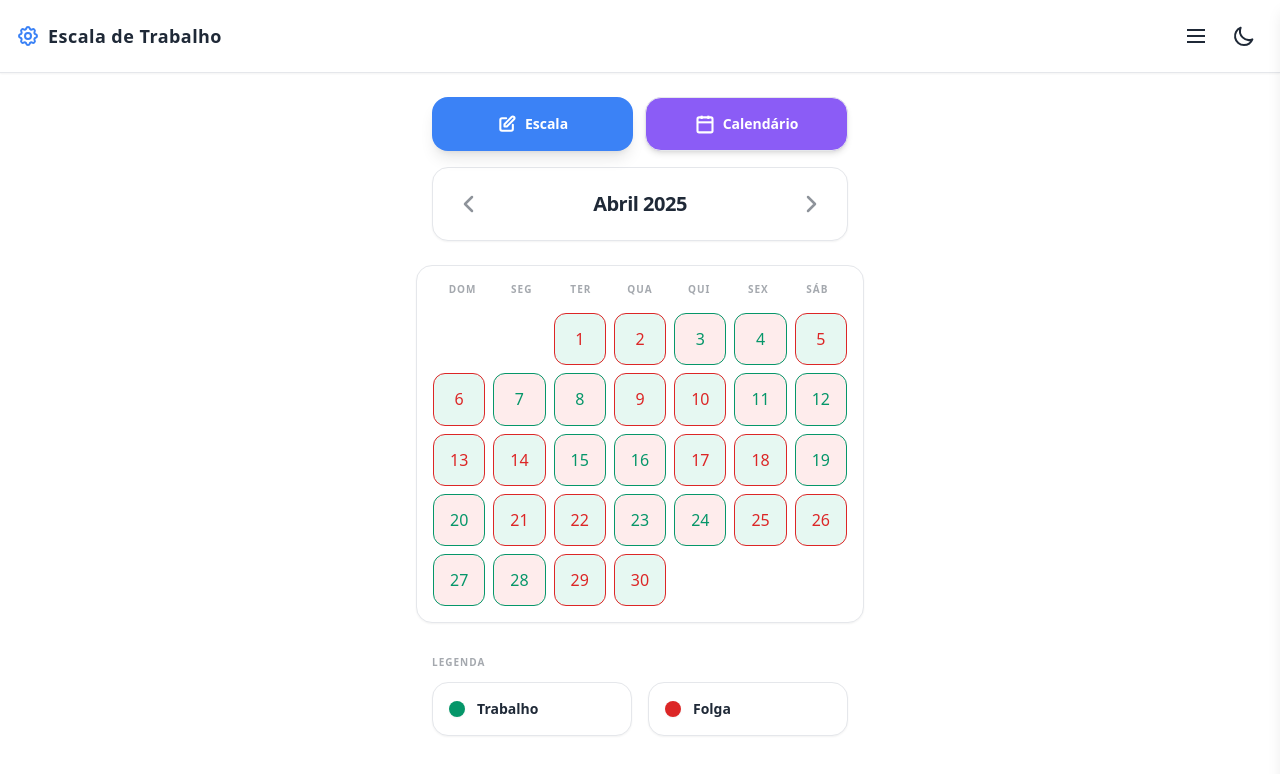
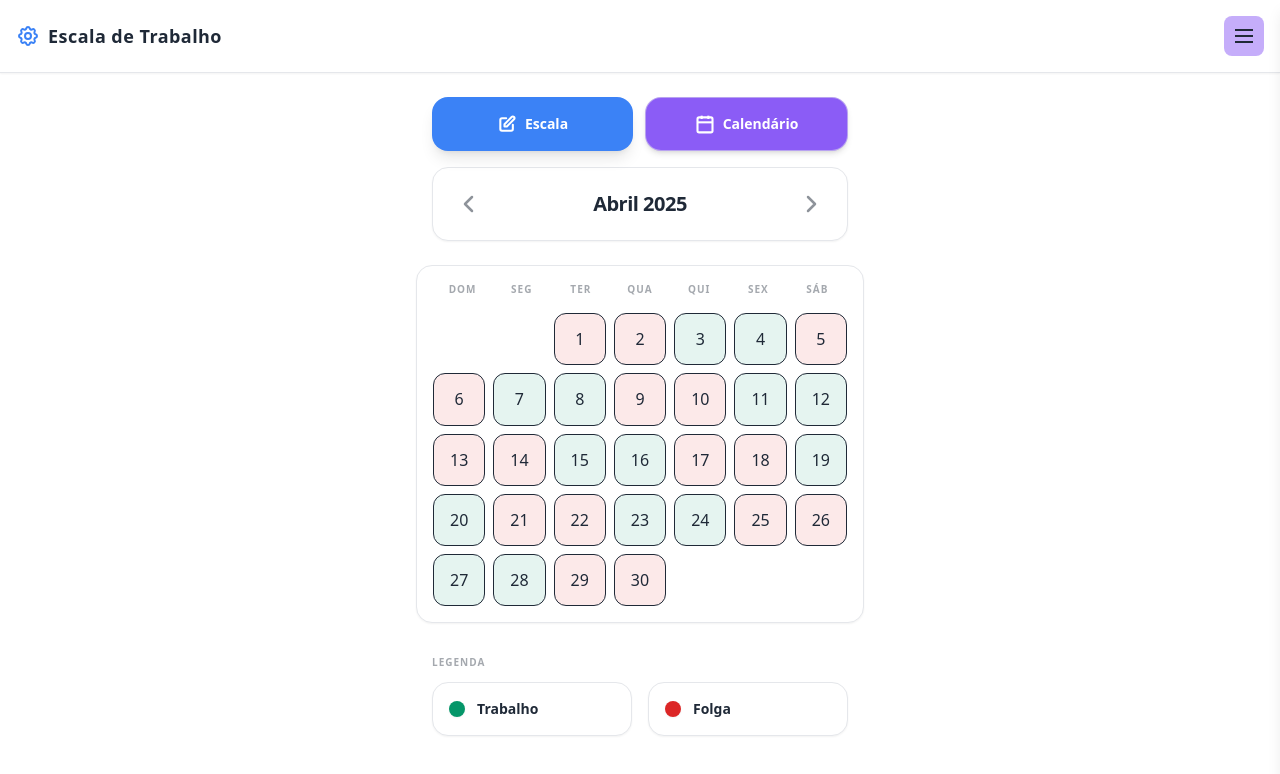
Before and after one commit to Bosguega/EscalaTrabalhoV2, a Vue app: page / in a window 1280 px wide. Shown: the top 774 px of the page. Built offline with nearby package versions, Linux system fonts and the light colour scheme.

Commit message:
melhorias nos temas

```diff
--- a/dev-dist/sw.js
+++ b/dev-dist/sw.js
@@ -82,7 +82,7 @@ define(['./workbox-ce4f0d5f'], (function (workbox) { 'use strict';
     "revision": "3ca0b8505b4bec776b69afdba2768812"
   }, {
     "url": "index.html",
-    "revision": "0.dhnmvjigv3"
+    "revision": "0.fa8unc95f5g"
   }], {});
   workbox.cleanupOutdatedCaches();
   workbox.registerRoute(new workbox.NavigationRoute(workbox.createHandlerBoundToURL("index.html"), {
--- a/src/assets/tailwind.css
+++ b/src/assets/tailwind.css
@@ -3,7 +3,6 @@
 @tailwind utilities;
 
 :root {
-
   font-family: system-ui, Avenir, Helvetica, Arial, sans-serif;
   line-height: 1.5;
   font-weight: 400;
@@ -13,77 +12,82 @@
   -webkit-font-smoothing: antialiased;
   -moz-osx-font-smoothing: grayscale;
 
-
-  --color-primary: #3B82F6;
-  --color-secondary: #8B5CF6;
-  --color-background: #FFFFFF;
-  --color-text: #1F2937;
-  --color-border: #E5E7EB;
-  --color-trabalho: #059669;
-  --color-folga: #DC2626;
+  /* Theme: Light (Default) */
+  --color-primary: 59 130 246;
+  --color-secondary: 139 92 246;
+  --color-background: 255 255 255;
+  --color-text: 31 41 55;
+  --color-border: 229 231 235;
+  --color-trabalho: 5 150 105;
+  --color-folga: 220 38 38;
+  --color-card: 255 255 255;
 }
 
-.dark,
 .theme-dark {
-  --color-primary: #2563EB;
-  --color-primary-rgb: 37, 99, 235;
-  --color-secondary: #1E293B;
-  --color-background: #020617;
-  --color-background-rgb: 2, 6, 23;
-  --color-text: #F8FAFC;
-  --color-text-rgb: 248, 250, 252;
-  --color-border: #1E293B;
-  --color-trabalho: #EF4444;
-  --color-trabalho-rgb: 239, 68, 68;
-  --color-folga: #10B981;
-  --color-folga-rgb: 16, 185, 129;
-  --color-card: #0F172A;
+  --color-primary: 37 99 235;
+  --color-secondary: 30 41 59;
+  --color-background: 17 24 39;
+  --color-text: 255 255 255;
+  --color-border: 55 65 81;
+  --color-trabalho: 248 113 113;
+  --color-folga: 52 211 153;
+  --color-card: 31 41 55;
 }
 
-/* Novos Temas */
+/* Maintain .dark for legacy or global dark parts if needed, alias it to dark variables */
+.dark {
+  --color-primary: 37 99 235;
+  --color-secondary: 30 41 59;
+  --color-background: 17 24 39;
+  --color-text: 255 255 255;
+  --color-border: 55 65 81;
+  --color-trabalho: 248 113 113;
+  --color-folga: 52 211 153;
+  --color-card: 31 41 55;
+}
 
 .theme-ocean {
-  --color-primary: #0EA5E9;
-  --color-secondary: #06B6D4;
-  --color-background: #F0F9FF;
-  --color-text: #0C4A6E;
-  --color-border: #BAE6FD;
-  --color-trabalho: #0891B2;
-  --color-folga: #E11D48;
+  --color-primary: 14 165 233;
+  --color-secondary: 6 182 212;
+  --color-background: 240 249 255;
+  --color-text: 12 74 110;
+  --color-border: 186 230 253;
+  --color-trabalho: 8 145 178;
+  --color-folga: 225 29 72;
+  --color-card: 240 249 255;
 }
 
 .theme-nature {
-  --color-primary: #10B981;
-  --color-secondary: #84CC16;
-  --color-background: #F0FDF4;
-  --color-text: #064E3B;
-  --color-border: #DCFCE7;
-  --color-trabalho: #059669;
-  --color-folga: #B91C1C;
+  --color-primary: 16 185 129;
+  --color-secondary: 132 204 22;
+  --color-background: 240 253 244;
+  --color-text: 6 78 59;
+  --color-border: 220 252 231;
+  --color-trabalho: 5 150 105;
+  --color-folga: 185 28 28;
+  --color-card: 240 253 244;
 }
 
 .theme-sunset {
-  --color-primary: #F59E0B;
-  --color-secondary: #EC4899;
-  --color-background: #FFFBEB;
-  --color-text: #78350F;
-  --color-border: #FEF3C7;
-  --color-trabalho: #D97706;
-  --color-folga: #BE123C;
+  --color-primary: 245 158 11;
+  --color-secondary: 236 72 153;
+  --color-background: 255 251 235;
+  --color-text: 120 53 15;
+  --color-border: 254 243 199;
+  --color-trabalho: 217 119 6;
+  --color-folga: 190 18 60;
+  --color-card: 255 251 235;
 }
 
 .theme-space {
-  --color-primary: #818CF8;
-  --color-secondary: #C084FC;
-  --color-background: #0F172A;
-  --color-text: #F1F5F9;
-  --color-border: #1E293B;
-  --color-trabalho: #4ADE80;
-  --color-folga: #FB7185;
-}
-
-.bg-card {
-  background-color: var(--color-card, var(--color-background));
+  --color-primary: 129 140 248;
+  --color-secondary: 192 132 252;
+  --color-background: 15 23 42;
+  --color-text: 241 245 249;
+  --color-border: 30 41 59;
+  --color-trabalho: 74 222 128;
+  --color-folga: 251 113 133;
+  --color-card: 15 23 42;
 }
 
 a {
--- a/src/components/AreaCalendario.vue
+++ b/src/components/AreaCalendario.vue
@@ -33,9 +33,9 @@
               : 'transparent',
             backgroundColor: dia.ativo
               ? scheduleStore.isDiaTrabalho(new Date(ano, mes, Number(dia.numero)), props.dataInicial, props.escala)
-                ? 'rgba(var(--color-trabalho-rgb, 239, 68, 68), 0.1)'
+                ? 'rgb(var(--color-trabalho) / 0.1)'
                 : scheduleStore.isDiaFolga(new Date(ano, mes, Number(dia.numero)), props.dataInicial, props.escala)
-                  ? 'rgba(var(--color-folga-rgb, 16, 185, 129), 0.1)'
+                  ? 'rgb(var(--color-folga) / 0.1)'
                   : 'transparent'
               : 'transparent',
             color: dia.ativo
@@ -44,7 +44,7 @@
                 : scheduleStore.isDiaFolga(new Date(ano, mes, Number(dia.numero)), props.dataInicial, props.escala)
                   ? 'var(--color-folga)'
                   : 'var(--color-text)')
-              : 'rgba(var(--color-text-rgb, 255, 255, 255), 0.2)'
+              : 'rgb(var(--color-text) / 0.2)'
           }"
           @click="abrirModalAnotacoes(dia)"
         >
--- a/src/components/Cabecalho.vue
+++ b/src/components/Cabecalho.vue
@@ -21,27 +21,11 @@
             <line x1="3" y1="18" x2="21" y2="18" />
           </svg>
         </button>
-        <!-- Botão de tema -->
-        <button
-          @click="toggleTheme"
-          class="p-2 rounded-lg bg-secondary/50 text-text hover:bg-secondary focus:outline-none transition-colors"
-          aria-label="Alternar tema"
-        >
-          <!-- Ícone de sol/lua -->
-          <svg v-if="!isDark" xmlns="http://www.w3.org/2000/svg" class="w-6 h-6" fill="none" viewBox="0 0 24 24" stroke="currentColor">
-            <path stroke-linecap="round" stroke-linejoin="round" stroke-width="2" d="M20.354 15.354A9 9 0 018.646 3.646 9.003 9.003 0 0012 21a9.003 9.003 0 008.354-5.646z" />
-          </svg>
-          <svg v-else xmlns="http://www.w3.org/2000/svg" class="w-6 h-6" fill="none" viewBox="0 0 24 24" stroke="currentColor">
-            <path stroke-linecap="round" stroke-linejoin="round" stroke-width="2" d="M12 3v1m0 16v1m9-9h-1M4 12H3m15.364 6.364l-.707-.707M6.343 6.343l-.707-.707m12.728 0l-.707.707M6.343 17.657l-.707.707M16 12a4 4 0 11-8 0 4 4 0 018 0z" />
-          </svg>
-        </button>
       </div>
     </header>
   </template>
 
   <script setup lang="ts">
-  import { isDark, toggleTheme } from '../utils/theme'
-
   const emit = defineEmits(['toggle-sidebar'])
 
   function toggleSidebar() {
--- a/src/components/ModalAnoCompleto.vue
+++ b/src/components/ModalAnoCompleto.vue
@@ -61,9 +61,9 @@
                     ? 'var(--color-folga)'
                     : 'transparent',
                 backgroundColor: scheduleStore.isDiaTrabalho(new Date(anoSelecionado, mes.numero, dia), dataInicialObj, props.escala)
-                  ? 'rgba(var(--color-trabalho-rgb, 239, 68, 68), 0.15)'
+                  ? 'rgb(var(--color-trabalho) / 0.15)'
                   : scheduleStore.isDiaFolga(new Date(anoSelecionado, mes.numero, dia), dataInicialObj, props.escala)
-                    ? 'rgba(var(--color-folga-rgb, 16, 185, 129), 0.15)'
+                    ? 'rgb(var(--color-folga) / 0.15)'
                     : 'transparent',
                 color: scheduleStore.isDiaTrabalho(new Date(anoSelecionado, mes.numero, dia), dataInicialObj, props.escala)
                   ? 'var(--color-trabalho)'
--- a/src/utils/theme.ts
+++ b/src/utils/theme.ts
@@ -11,18 +11,18 @@ interface ThemeInfo {
 }
 
 export const availableThemes: ThemeInfo[] = [
-  { name: 'light', label: 'Claro', color: '#f3f4f6' },
-  { name: 'dark', label: 'Escuro', color: '#020617' },
-  { name: 'ocean', label: 'Oceano', color: '#3b82f6' },
+  { name: 'light', label: 'Claro', color: '#ffffff' },
+  { name: 'dark', label: 'Escuro', color: '#111827' },
+  { name: 'ocean', label: 'Oceano', color: '#0ea5e9' },
   { name: 'nature', label: 'Natureza', color: '#10b981' },
   { name: 'sunset', label: 'Pôr do Sol', color: '#f59e0b' },
-  { name: 'space', label: 'Espaço', color: '#6366f1' },
+  { name: 'space', label: 'Espaço', color: '#818cf8' },
 ]
 
-// Estado do tema
+// Estado global do tema
 const currentTheme = ref<ThemeName>('dark')
 
-// Computed para compatibilidade com código antigo
+// Verifica se o tema atual é do tipo escuro (útil para lógica de UI condicional)
 const isDark = computed(() => ['dark', 'space'].includes(currentTheme.value))
 
 interface ThemeColors {
@@ -35,79 +35,81 @@ interface ThemeColors {
   folga: string
 }
 
+// Representação em HEX para uso em JS (ex: seletores de cor, canvas, etc.)
 const themes: Record<ThemeName, ThemeColors> = {
   light: {
-    primary: '#3B82F6', secondary: '#8B5CF6', background: '#FFFFFF', text: '#1F2937', border: '#E5E7EB', trabalho: '#059669', folga: '#DC2626'
+    primary: '#3b82f6', secondary: '#8b5cf6', background: '#ffffff', text: '#1f2937', border: '#e5e7eb', trabalho: '#059669', folga: '#dc2626'
   },
   dark: {
-    primary: '#2563EB', secondary: '#1E293B', background: '#020617', text: '#F8FAFC', border: '#1E293B', trabalho: '#EF4444', folga: '#10B981'
+    primary: '#2563eb', secondary: '#1e293b', background: '#111827', text: '#ffffff', border: '#374151', trabalho: '#f87171', folga: '#34d399'
   },
   ocean: {
-    primary: '#0EA5E9', secondary: '#06B6D4', background: '#F0F9FF', text: '#0C4A6E', border: '#BAE6FD', trabalho: '#0891B2', folga: '#E11D48'
+    primary: '#0ea5e9', secondary: '#06b6d4', background: '#f0f9ff', text: '#0c4a6e', border: '#bae6fd', trabalho: '#0891b2', folga: '#e11d48'
   },
   nature: {
-    primary: '#10B981', secondary: '#84CC16', background: '#F0FDF4', text: '#064E3B', border: '#DCFCE7', trabalho: '#059669', folga: '#B91C1C'
+    primary: '#10b981', secondary: '#84cc16', background: '#f0fdf4', text: '#064e3b', border: '#dcfce7', trabalho: '#059669', folga: '#b91c1c'
   },
   sunset: {
-    primary: '#F59E0B', secondary: '#EC4899', background: '#FFFBEB', text: '#78350F', border: '#FEF3C7', trabalho: '#D97706', folga: '#BE123C'
+    primary: '#f59e0b', secondary: '#ec4899', background: '#fffbeb', text: '#78350f', border: '#fef3c7', trabalho: '#d97706', folga: '#be123c'
   },
   space: {
-    primary: '#818CF8', secondary: '#C084FC', background: '#0F172A', text: '#F1F5F9', border: '#1E293B', trabalho: '#4ADE80', folga: '#FB7185'
+    primary: '#818cf8', secondary: '#c084fc', background: '#0f172a', text: '#f1f5f9', border: '#1e293b', trabalho: '#4ade80', folga: '#fb7185'
   }
 }
 
-// Obter cores do tema atual
-const getCurrentTheme = (): ThemeColors => {
-  return themes[currentTheme.value]
-}
+// Obter objeto de cores (HEX) do tema atual
+const getCurrentTheme = (): ThemeColors => themes[currentTheme.value]
 
-// Carregar preferência do usuário do localforage
+// Carregar preferência persistente do usuário
 const loadThemePreference = async () => {
   try {
     const dados = await carregarDados()
-    if (dados.tema) {
-      // Se era 'sober', migra para 'dark'
-      currentTheme.value = dados.tema === 'sober' ? 'dark' : dados.tema as ThemeName
+    const temaSalvo = dados.tema === 'sober' ? 'dark' : dados.tema
+
+    if (temaSalvo && availableThemes.some(t => t.name === temaSalvo)) {
+      currentTheme.value = temaSalvo as ThemeName
     } else {
-      // Tenta detectar preferência do sistema se não houver salvo
+      // System default fallback
       const prefersDark = window.matchMedia('(prefers-color-scheme: dark)').matches
       currentTheme.value = prefersDark ? 'dark' : 'light'
     }
   } catch (e) {
-    console.warn('⚠️ Erro ao carregar tema, usando tema padrão.')
     currentTheme.value = 'dark'
   }
-
-  applyTheme()
+  await applyTheme()
 }
 
-// Aplicar tema ao documento
+// Sincroniza o estado do tema com o DOM e o armazenamento
 const applyTheme = async () => {
-  // Remove todas as classes de tema anteriores
+  if (typeof document === 'undefined') return
+
+  const root = document.documentElement
+  const themeClass = `theme-${currentTheme.value}`
+
+  // Limpar classes de temas anteriores
   availableThemes.forEach(t => {
-    document.documentElement.classList.remove(`theme-${t.name}`)
+    const cls = `theme-${t.name}`
+    if (root.classList.contains(cls)) {
+      root.classList.remove(cls)
+    }
   })
 
-  // A classe 'dark' é especial para o Tailwind darkMode: 'class'
-  document.documentElement.classList.toggle('dark', isDark.value)
+  // Aplicar nova classe de tema
+  root.classList.add(themeClass)
 
-  // Adiciona a classe do tema atual
-  document.documentElement.classList.add(`theme-${currentTheme.value}`)
-
-  const dados = await carregarDados()
-  await salvarDados({ ...dados, tema: currentTheme.value })
+  // Persistir escolha
+  try {
+    const dados = await carregarDados()
+    await salvarDados({ ...dados, tema: currentTheme.value })
+  } catch (e) {
+    console.error('Falha ao persistir tema:', e)
+  }
 }
 
-// Definir tema
+// Alterar tema programaticamente
 const setTheme = async (theme: ThemeName) => {
   currentTheme.value = theme
   await applyTheme()
 }
 
-// Alternar entre claro e escuro (simplificado)
-const toggleTheme = async () => {
-  const newTheme: ThemeName = isDark.value ? 'light' : 'dark'
-  await setTheme(newTheme)
-}
-
-export { currentTheme, isDark, loadThemePreference, setTheme, toggleTheme, getCurrentTheme, type ThemeColors }
+export { currentTheme, isDark, loadThemePreference, setTheme, getCurrentTheme, type ThemeColors }
--- a/tailwind.config.js
+++ b/tailwind.config.js
@@ -4,17 +4,17 @@ export default {
     "./index.html",
     "./src/**/*.{vue,js,ts,jsx,tsx}",
   ],
-  darkMode: 'class',
   theme: {
     extend: {
       colors: {
-        primary: 'var(--color-primary)',
-        secondary: 'var(--color-secondary)',
-        background: 'var(--color-background)',
-        text: 'var(--color-text)',
-        border: 'var(--color-border)',
-        trabalho: 'var(--color-trabalho)',
-        folga: 'var(--color-folga)'
+        primary: 'rgb(var(--color-primary) / <alpha-value>)',
+        secondary: 'rgb(var(--color-secondary) / <alpha-value>)',
+        background: 'rgb(var(--color-background) / <alpha-value>)',
+        text: 'rgb(var(--color-text) / <alpha-value>)',
+        border: 'rgb(var(--color-border) / <alpha-value>)',
+        trabalho: 'rgb(var(--color-trabalho) / <alpha-value>)',
+        folga: 'rgb(var(--color-folga) / <alpha-value>)',
+        card: 'rgb(var(--color-card) / <alpha-value>)',
       }
     },
   },
```
Also changed, not shown: src/components/Anotacoes.vue (+10 -10 lines), src/components/MenuBackup.vue (+5 -5 lines), src/components/MenuLateral.vue (+6 -6 lines), src/components/SeletordeAnimacoes.vue (+7 -7 lines).
